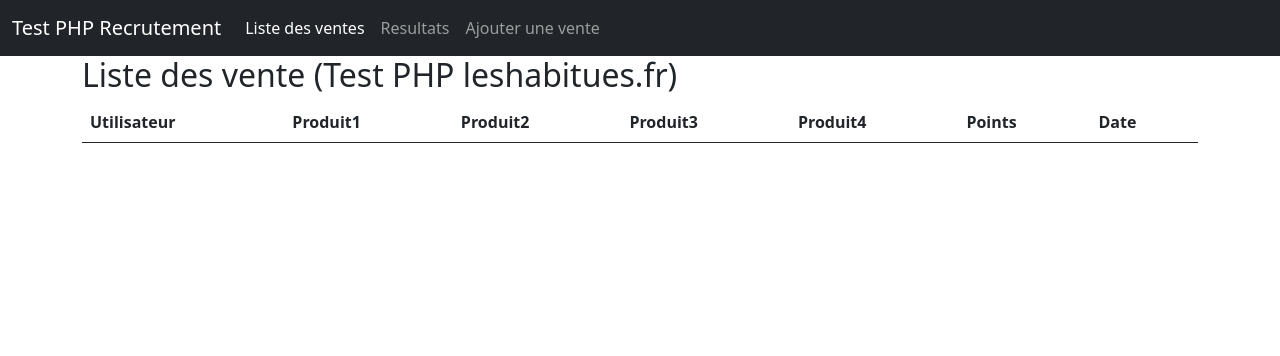
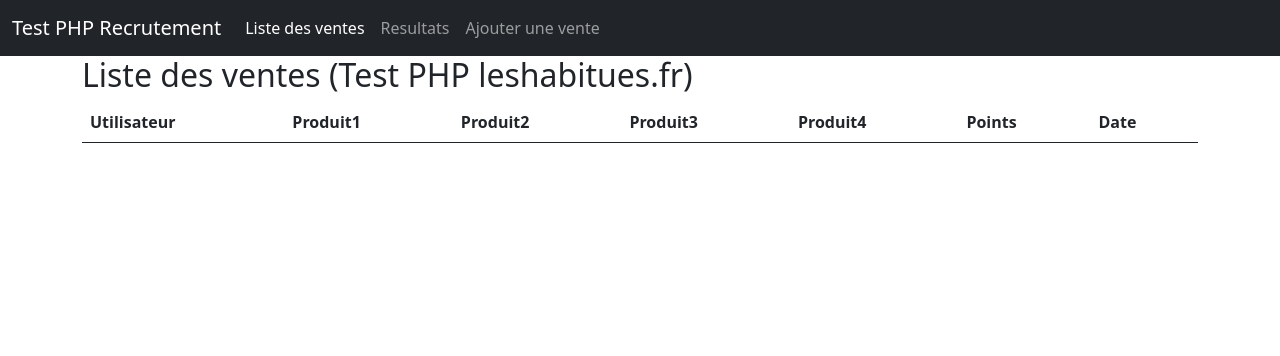
Before and after one commit to herival/fidelite_leshabitues, a Symfony app: template templates/fidelite/index.html.twig in a window 1280 px wide. Shown: the top 356 px of the page. Run offline with Twig, Linux system fonts and the light colour scheme; the template is opened without the code that fills it, so the values that code supplies are empty; some libraries are stand-ins or nearby versions.

Commit message:
rectification

```diff
--- a/templates/fidelite/index.html.twig
+++ b/templates/fidelite/index.html.twig
@@ -4,7 +4,7 @@
 
 {% block body %}
 <div class="container">
-    <h2 class="h2">Liste des vente (Test PHP leshabitues.fr)</h2>
+    <h2 class="h2">Liste des ventes (Test PHP leshabitues.fr)</h2>
     <table class="table">
         <thead>
             <tr>
```
